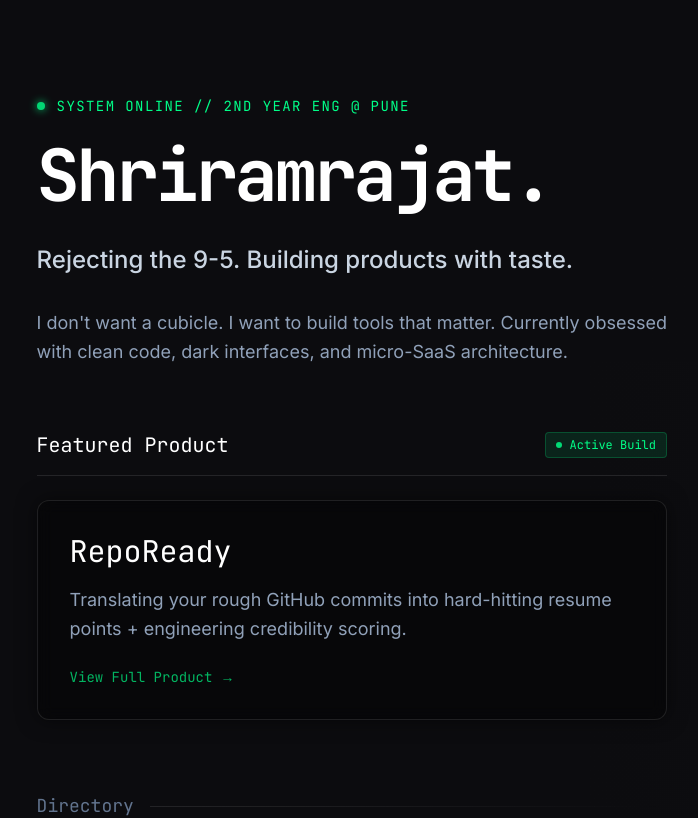
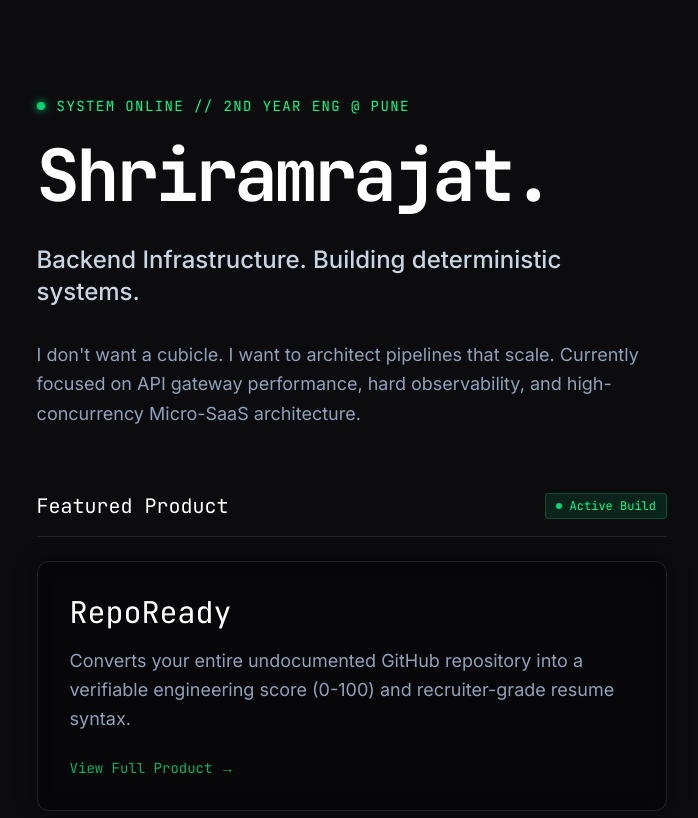
Before and after one commit to shriramrajat/SHRIRAMRAJAT.DEV, a Next.js app: page / in a window 1280 px wide. Shown: the top 818 px of the page, without its empty margins (117-815 px from the left). Built offline with nearby package versions, Linux system fonts and the light colour scheme.

Commit message:
initialize portfolio website with landing page, directory routes, and global layout

```diff
--- a/src/app/layout.tsx
+++ b/src/app/layout.tsx
@@ -11,6 +11,8 @@ const jetbrainsMono = JetBrains_Mono({
   variable: "--font-jetbrains",
   subsets: ["latin"],
 });
+
+import Footer from "@/components/Footer";
 
 export const metadata: Metadata = {
   title: "Shriramrajat | Anti-9-to-5 Builder",
@@ -27,7 +29,12 @@ export default function RootLayout({
       lang="en"
       className={`${inter.variable} ${jetbrainsMono.variable} h-full antialiased dark`}
     >
-      <body className="min-h-full flex flex-col bg-background text-foreground bg-[#0c0c0f]">{children}</body>
+      <body className="min-h-full flex flex-col bg-background text-foreground bg-[#0c0c0f]">
+        <div className="flex-grow">
+          {children}
+        </div>
+        <Footer />
+      </body>
     </html>
   );
 }
--- a/src/app/page.tsx
+++ b/src/app/page.tsx
@@ -95,7 +95,7 @@ export default function Home() {
                 transition={{ duration: 0.6, ease: "easeOut" }}
                 className="text-xl sm:text-2xl text-slate-300 font-sans mt-2 font-medium"
               >
-                Rejecting the 9-5. Building products with taste.
+                Backend Infrastructure. Building deterministic systems.
               </motion.h2>
 
               <motion.p
@@ -106,8 +106,8 @@ export default function Home() {
                 transition={{ duration: 0.6, ease: "easeOut" }}
                 className="text-base sm:text-lg text-slate-400 mt-4 font-sans leading-relaxed max-w-2xl"
               >
-                I don&apos;t want a cubicle. I want to build tools that matter.
-                Currently obsessed with clean code, dark interfaces, and micro-SaaS architecture.
+                I don&apos;t want a cubicle. I want to architect pipelines that scale.
+                Currently focused on API gateway performance, hard observability, and high-concurrency Micro-SaaS architecture.
               </motion.p>
             </motion.section>
 
@@ -138,7 +138,7 @@ export default function Home() {
                       RepoReady
                     </h4>
                     <p className="font-sans text-slate-400 text-base sm:text-lg leading-relaxed">
-                      Translating your rough GitHub commits into hard-hitting resume points + engineering credibility scoring.
+                      Converts your entire undocumented GitHub repository into a verifiable engineering score (0-100) and recruiter-grade resume syntax.
                     </p>
                     <div className="flex items-center gap-2 mt-2 text-accent font-mono text-sm opacity-70 group-hover:opacity-100 group-hover:translate-x-1 transition-all duration-300">
                       <span>View Full Product</span>
@@ -170,7 +170,7 @@ export default function Home() {
                 {[
                   { path: "/work", number: "01", label: "Case Studies" },
                   { path: "/blog", number: "02", label: "Writing" },
-                  { path: "/personal", number: "03", label: "Human Side" },
+                  { path: "/persona", number: "03", label: "System Identity" },
                   { path: "/connect", number: "04", label: "Connect" }
                 ].map((link) => (
                   <Link key={link.path} href={link.path}>
```
